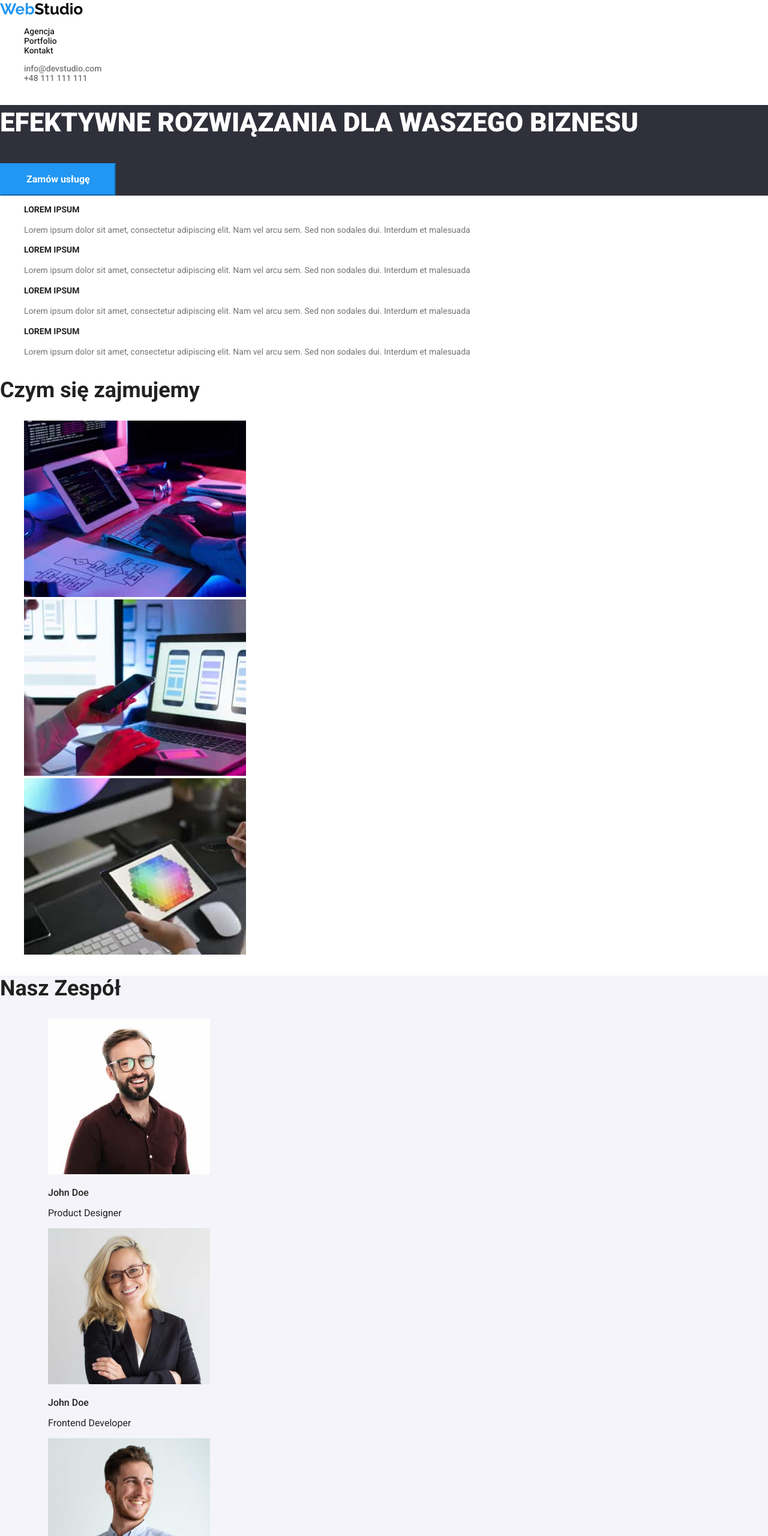
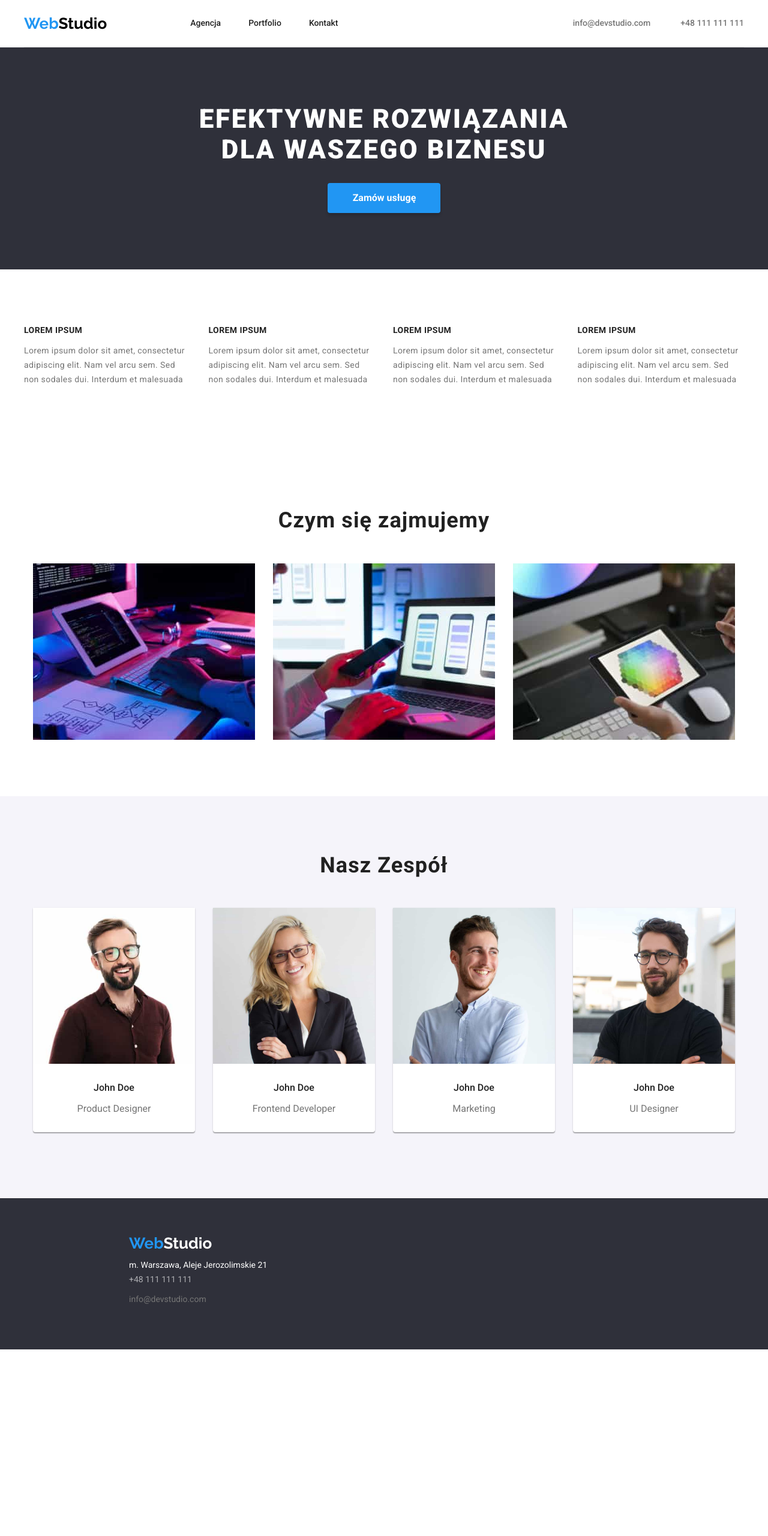
Before and after one commit to sebastianpawlik/goit-markup-hw-03, a plain HTML site: page index.html in a window 1280 px wide. Shown: the top 2560 px of the page at 60% size. After the commit the page ends 2249 px from the top, so only its background shows below. Drawn offline with nearby package versions, Linux system fonts and the light colour scheme.

Commit message:
create of hw3

```diff
--- a/CSS/style.css
+++ b/CSS/style.css
@@ -1,31 +1,63 @@
 :root {
   --black-main: #212121;
   --second-black: #000000;
-    --main-blue: #2196F3;
-    --background-grey: #2F303A;
-    --main-white: #FFFFFF;
-    --second-white: #F5F4FA;
+  --main-blue: #2196f3;
+  --background-grey: #2f303a;
+  --main-white: #ffffff;
+  --second-white: #f5f4fa;
   --main-silver: #757575;
   --footer-silver: rgba(255, 255, 255, 0.6);
 }
 body {
   font-family: "Roboto", sans-serif;
-    font-style: normal;
   color: var(--black-main);
+}
+h1,
+h2,
+h3,
+h4,
+h5,
+h6 {
+  margin: 0;
+}
+ul,
+ol {
+  margin: 0;
+  padding: 0;
+}
+a {
+  padding: 0;
+}
+img {
+  display: block;
+}
+section {
+  background-color: var(--main-white);
+  padding: 94px 0;
+}
+.container {
+  max-width: 1200px;
+  margin: 0 auto;
 }
 
 /* STYLIZACJA NAWIGACJI */
 
+header {
+  border-bottom: 1px solid #ececec;
+}
 .main-navigation-bullets {
   list-style: none;
 }
 .main-navigation-logo {
   text-decoration: none;
   cursor: pointer;
-    font-family: 'Raleway';
+  font-family: "Raleway";
   font-weight: 700;
   font-size: 26px;
   line-height: 1.19;
+  height: 31px;
+  margin-left: 0;
+  margin-right: 93px;
 }
 .logo1 {
   color: var(--main-blue);
@@ -33,109 +65,224 @@
 .logo2 {
   color: var(--second-black);
 }
+
 .main-navigation {
   font-weight: 500;
   font-size: 14px;
   line-height: 1.14;
-    text-decoration: none;}
+  text-decoration: none;
+  height: 79px;
+}
+.main-navigation.container {
+  display: flex;
+  align-items: center;
+  justify-content: space-between;
+}
 
-.main-navigation .text {
+.main-navigation-left-wrapper {
+  display: flex;
+  align-items: center;
+}
+
+.main-navigation-bullets {
+  display: flex;
+  align-items: center;
+}
+
+.main-navigation.text {
   color: var(--black-main);
+  margin-left: 46px;
 }
-.main-navigation .contacts {
+.main-navigation.contacts {
   color: var(--main-silver);
+  margin-left: 50px;
 }
+.main-navigation.text:not(:last-child) {
+  margin-right: 46px;
+}
+.main-navigation.contacts:not(:last-child) {
+  margin-right: 50px;
+}
+
 .main-navigation:hover {
-    color: var(--main-blue)
+  color: var(--main-blue);
 }
 .main-navigation:focus {
-    color: var(--main-blue)
+  color: var(--main-blue);
 }
 
 /* STYLIZACJA BODY - STUDIO */
-
 
 /* STYLIZACJA SEKCJI MAIN */
 .main-section {
   background: var(--background-grey);
   color: var(--main-white);
+  display: flex;
+  flex-direction: column;
+  max-width: 1600px;
+  margin: 0 auto;
+  align-items: center;
+  justify-content: center;
 }
 .main-section-header {
+  display: flex;
+  width: 696px;
+  text-transform: uppercase;
   font-weight: 900;
   font-size: 44px;
-    line-height: 1.36;
+  line-height: 1.16;
+  letter-spacing: 0.06em;
+  text-align: center;
+  justify-content: center;
 }
 .main-section-button {
-    border-color:var(--main-blue);
+  border-color: var(--main-blue);
   background: var(--main-blue);
-    color:  var(--main-white);
+  color: var(--main-white);
   font-weight: 700;
   font-size: 16px;
   line-height: 1.88;
   cursor: pointer;
   margin: 0;
   padding: 10px 41px 10px 42px;
+  display: flex;
+  justify-content: center;
+  align-items: center;
+  border-radius: 4px;
+  border-style: none;
+  margin-top: 30px;
+  box-shadow: 0px 4px 4px rgba(0, 0, 0, 0.15);
 }
 
 /* STYLIZACJA SEKCJI TEXT-BLOCKS */
 
 .text-container-bullets {
   list-style: none;
+  display: flex;
+  margin: 0 auto;
+  justify-content: center;
+  gap: 30px;
 }
 .text-container-header {
+  display: flex;
+  margin-bottom: 10px;
+  font-family: var(--font-family);
+  font-style: normal;
   font-weight: 700;
   font-size: 14px;
   line-height: 1.14;
   text-transform: uppercase;
   color: var(--black-main);
+  letter-spacing: 0.03em;
+  justify-content: flex-start;
 }
 .text-container-text {
+  display: flex;
+  font-family: var(--font-family);
+  font-style: normal;
   font-size: 14px;
   line-height: 1.7;
   color: var(--main-silver);
+  letter-spacing: 0.03em;
+  align-items: flex-start;
+  justify-content: flex-start;
 }
 
 /* STYLIZACJA SEKCJI PICTURES-CONTAINER */
-.pictures-container-bullets {
-    list-style: none;
-    }
-.pictures-container-header{
+
+.pictures-container-header {
+  display: flex;
   font-weight: 700;
   font-size: 36px;
   line-height: 1.17;
+  letter-spacing: 0.03em;
+  justify-content: center;
   color: var(--black-main);
 }
+.pictures-container-bullets {
+  list-style: none;
+  display: flex;
+  justify-content: center;
+  margin-top: 50px;
+  font-weight: 700;
+  font-size: 36px;
+  line-height: 1.17;
+  letter-spacing: 0.03em;
+  gap: 30px;
+}
+.pictures-container-bullets:not(:last-child) {
+  margin-right: 30px;
+}
+
 /* STYLIZACJA SEKCJI TEAM MEMBERS */
 .team-members-container {
-    background-color:  var(--second-white);
+  background-color: var(--second-white);
+  display: flex;
+  flex-direction: column;
+  margin: 0 auto;
+  align-items: center;
 }
 .team-members-container-bullets {
   list-style: none;
+  display: flex;
+  justify-content: center;
+  margin-top: 50px;
+  align-items: center;
 }
-.team-members-container-header{
+.team-members-container-header {
   font-weight: 700;
   font-size: 36px;
-line-height: 42px;
+  line-height: 1.17;
+  letter-spacing: 0.03em;
   color: var(--black-main);
 }
-.team-members-container-name{
+.team-members-container-pictures:not(:last-child) {
+  margin-right: 30px;
+}
+
+.team-members-container-single-picture {
+  width: 270px;
+  background-color: var(--main-white);
+  text-align: center;
+  box-shadow: 0px 1px 3px rgba(0, 0, 0, 0.12), 0px 1px 1px rgba(0, 0, 0, 0.14),
+    0px 2px 1px rgba(0, 0, 0, 0.2);
+  border-radius: 0px 0px 4px 4px;
+}
+
+.team-members-container-name {
   font-weight: 500;
   font-size: 16px;
   line-height: 1.19;
   color: var(--black-main);
+  width: 270px;
+  padding-top: 30px;
 }
-.team-members-container-positions {
+.team-members-container-position {
   font-size: 16px;
   line-height: 1.19;
   color: var(--main-silver);
+  width: 270px;
+  padding-bottom: 30px;
 }
 
 /* STYLIZACJA FOOTERA */
 
-.footer-background{
+.footer-background {
   background: var(--background-grey);
+  max-width: 100%;
+  height: 252px;
+  display: flex;
+  flex-direction: column;
+  align-items: flex-start;
 }
-.footer-contacts{
+
+.footer.main-navigation-logo {
+  margin-top: 60px;
+  margin-left: 215px;
+  text-decoration: none;
+}
+
+.footer-contacts {
   color: var(--footer-silver);
   list-style: none;
   text-decoration: none;
@@ -143,18 +290,37 @@ color: var(--main-silver);
   font-weight: 400;
   font-size: 14px;
   line-height: 1.71;
+  margin-left: 215px;
 }
 .footer-address {
-    color:  var(--main-white);
+  color: var(--main-white);
+  margin-top: 9px;
 }
 .footer-phone-portfolio {
+  color: var(--main-silver);
+  margin-top: 9px;
   text-decoration: underline;
 }
-.logo2-footer{
-    color:  var(--main-white);
+.footer-mail {
+  color: var(--main-silver);
+  margin-top: 9px;
+}
+
+.logo2-footer {
+  color: var(--main-white);
 }
 
 /* STYLIZACJA BODY - PORTFOLIO */
+
+.portfolio-buttons {
+  display: flex;
+  align-items: center;
+  justify-content: center;
+  max-width: 1200px;
+  width: 100%;
+  gap: 8px;
+  margin-top: 94px;
+}
 
 .portfolio-button {
   color: var(--black-main);
@@ -165,25 +331,53 @@ color: var(--main-silver);
   border: none;
   text-align: center;
   letter-spacing: 0.03em;
+  text-decoration: none;
+  border-radius: 4px;
+  padding: 6px 22px;
 }
 .portfolio-button:hover {
-    color:  var(--main-white);
+  color: var(--main-white);
   background-color: var(--main-blue);
   border-color: var(--main-blue);
   cursor: pointer;
 }
 .portfolio-pictures-container-bullets {
   list-style: none;
+  display: flex;
+  flex-wrap: wrap;
+  justify-content: center;
+  align-items: center;
+  gap: 30px;
+  margin: 0 auto;
 }
+.portfolio-pictures-single-picture {
+  display: flex;
+  flex-basis: calc((100% - (370px * 3)) / 3);
+}
+
+.portfolio-pictures-single-picture figcaption {
+  border: 1px solid;
+  border-color: var(--second-white);
+}
+
 .portfolio-pictures-container-header {
   font-weight: 700;
   font-size: 18px;
   line-height: 2;
   letter-spacing: 0.06em;
+  margin-top: 20px;
+  margin-left: 24px;
+  line-height: 2;
 }
 .portfolio-pictures-container-text {
   font-weight: 400;
   font-size: 16px;
   line-height: 1.87px;
   letter-spacing: 0.03em;
+  margin-top: 4px;
+  margin-left: 24px;
+  line-height: 2;
 }
+figure {
+  margin: 0;
+}
--- a/index.html
+++ b/index.html
@@ -1,74 +1,91 @@
 <!DOCTYPE html>
 <html lang="en">
   <head>
-    <meta charset="UTF-8">
-    <meta http-equiv="X-UA-Compatible" content="IE=edge">
-    <meta name="viewport" content="width=device-width, initial-scale=1.0">
-    <link rel="preconnect" href="https://fonts.googleapis.com">
-    <link rel="preconnect" href="https://fonts.gstatic.com" crossorigin>
-    <link href="https://fonts.googleapis.com/css2?family=Raleway:wght@700&family=Roboto:wght@400;500;700;900&display=swap" rel="stylesheet">
-    <link rel="preconnect" href="https://fonts.googleapis.com">
-    <link rel="preconnect" href="https://fonts.gstatic.com" crossorigin>
-    <link href="https://fonts.googleapis.com/css2?family=Raleway:wght@700&family=Roboto:wght@700&display=swap" rel="stylesheet">
+    <meta charset="UTF-8" />
+    <meta http-equiv="X-UA-Compatible" content="IE=edge" />
+    <meta name="viewport" content="width=device-width, initial-scale=1.0" />
+    <link rel="preconnect" href="https://fonts.googleapis.com" />
+    <link rel="preconnect" href="https://fonts.gstatic.com" crossorigin />
+    <link
+      href="https://fonts.googleapis.com/css2?family=Raleway:wght@700&family=Roboto:wght@400;500;700;900&display=swap"
+      rel="stylesheet"
+    />
+    <link rel="preconnect" href="https://fonts.googleapis.com" />
+    <link rel="preconnect" href="https://fonts.gstatic.com" crossorigin />
+    <link
+      href="https://fonts.googleapis.com/css2?family=Raleway:wght@700&family=Roboto:wght@700&display=swap"
+      rel="stylesheet"
+    />
     <link rel="stylesheet" href="./css/modern-normalize.min.css" />
-    <link rel="stylesheet" href="CSS/style.css">
+    <link rel="stylesheet" href="CSS/style.css" />
 
     <title>Studio</title>
   </head>
   <body>
-    <header class="main-navigation">
-        <nav >
-            <a href="text" class="main-navigation-logo"><span class="logo1">Web</span><span class="logo2">Studio</span></a>
+    <header class="main-navigation container">
+      <nav class="main-navigation-left-wrapper">
+        <a href="text" class="main-navigation-logo logo"
+          ><span class="logo1">Web</span><span class="logo2">Studio</span></a
+        >
         <ul class="main-navigation-bullets">
           <li><a class="main-navigation text" href="index.html">Agencja</a></li>
-                <li><a class="main-navigation text" href="portfolio.html">Portfolio</a></li>
+          <li>
+            <a class="main-navigation text" href="portfolio.html">Portfolio</a>
+          </li>
           <li><a class="main-navigation text" href="Kontakt">Kontakt</a></li>
         </ul>
       </nav>
       <div>
         <ul class="main-navigation-bullets">
-                <li><a class="main-navigation contacts" href="mailto:info@devstudio.com">info@devstudio.com</a></li>
-                <li><a class="main-navigation contacts" href="tel:+48111111111">+48 111 111 111</a></li>
+          <li>
+            <a class="main-navigation contacts" href="mailto:info@devstudio.com"
+              >info@devstudio.com</a
+            >
+          </li>
+          <li>
+            <a class="main-navigation contacts" href="tel:+48111111111"
+              >+48 111 111 111</a
+            >
+          </li>
         </ul>
       </div>
     </header>
     <main>
       <section class="main-section">
-            <h1 class="main-section-header">EFEKTYWNE ROZWIĄZANIA DLA WASZEGO BIZNESU</h1>
+        <h1 class="main-section-header">
+          EFEKTYWNE ROZWIĄZANIA DLA WASZEGO BIZNESU
+        </h1>
         <button class="main-section-button" type="button">Zamów usługę</button>
       </section>
-        <section class="text-container">
+
+      <section class="text-container container">
         <ul class="text-container-bullets">
           <li>
-                    <h2 class="text-container-header">
-                        LOREM IPSUM
-                    </h2>
+            <h2 class="text-container-header">LOREM IPSUM</h2>
             <p class="text-container-text">
-                        Lorem ipsum dolor sit amet, consectetur adipiscing elit. Nam vel arcu sem. Sed non sodales dui. Interdum et malesuada
+              Lorem ipsum dolor sit amet, consectetur adipiscing elit. Nam vel
+              arcu sem. Sed non sodales dui. Interdum et malesuada
             </p>
           </li>
           <li>
-                    <h2 class="text-container-header">
-                        LOREM IPSUM
-                    </h2>
+            <h2 class="text-container-header">LOREM IPSUM</h2>
             <p class="text-container-text">
-                        Lorem ipsum dolor sit amet, consectetur adipiscing elit. Nam vel arcu sem. Sed non sodales dui. Interdum et malesuada
+              Lorem ipsum dolor sit amet, consectetur adipiscing elit. Nam vel
+              arcu sem. Sed non sodales dui. Interdum et malesuada
             </p>
           </li>
           <li>
-                    <h2 class="text-container-header">
-                        LOREM IPSUM
-                    </h2>
+            <h2 class="text-container-header">LOREM IPSUM</h2>
             <p class="text-container-text">
-                        Lorem ipsum dolor sit amet, consectetur adipiscing elit. Nam vel arcu sem. Sed non sodales dui. Interdum et malesuada
+              Lorem ipsum dolor sit amet, consectetur adipiscing elit. Nam vel
+              arcu sem. Sed non sodales dui. Interdum et malesuada
             </p>
           </li>
           <li>
-                    <h2 class="text-container-header">
-                        LOREM IPSUM
-                    </h2>
+            <h2 class="text-container-header">LOREM IPSUM</h2>
             <p class="text-container-text">
-                        Lorem ipsum dolor sit amet, consectetur adipiscing elit. Nam vel arcu sem. Sed non sodales dui. Interdum et malesuada
+              Lorem ipsum dolor sit amet, consectetur adipiscing elit. Nam vel
+              arcu sem. Sed non sodales dui. Interdum et malesuada
             </p>
           </li>
         </ul>
@@ -77,49 +94,87 @@
         <h2 class="pictures-container-header">Czym się zajmujemy</h2>
         <ul class="pictures-container-bullets">
           <li>
-                    <img width="370" height="294" src="./images/whatwedo1.jpg" alt="rece piszące na klawiaturze przed ekranem">
+            <img
+              width="370"
+              height="294"
+              src="./images/whatwedo1.jpg"
+              alt="rece piszące na klawiaturze przed ekranem"
+            />
           </li>
           <li>
-                    <img width="370" height="294" src="./images/whatwedo2.jpg" alt="lewa ręka trzymajaca telfon komórkowy prawa na klawiaturze laptopa">
+            <img
+              width="370"
+              height="294"
+              src="./images/whatwedo2.jpg"
+              alt="lewa ręka trzymajaca telfon komórkowy prawa na klawiaturze laptopa"
+            />
           </li>
           <li>
-                    <img width="370" height="294" src="./images/whatwedo3.jpg" alt="lewa ręka trzymajaca tablet nad klawiaturą na biurku">
+            <img
+              width="370"
+              height="294"
+              src="./images/whatwedo3.jpg"
+              alt="lewa ręka trzymajaca tablet nad klawiaturą na biurku"
+            />
           </li>
         </ul>
       </section>
+
       <section class="team-members-container">
         <h2 class="team-members-container-header">Nasz Zespół</h2>
         <ul class="team-members-container-bullets">
-                <li>
-                    <figure>
-                        <img width="270" height="260" src="./images/johndoe1.jpg " alt="uśmiechniety mężczyzna z brodą">
+          <li class="team-members-container-pictures">
+            <figure class="team-members-container-single-picture">
+              <img
+                width="270"
+                height="260"
+                src="./images/johndoe1.jpg "
+                alt="uśmiechniety mężczyzna z brodą"
+              />
               <figcaption>
                 <h3 class="team-members-container-name">John Doe</h3>
                 <p class="team-members-container-position">Product Designer</p>
               </figcaption>
             </figure>
           </li>
-                <li>
-                    <figure>
-                        <img width="270" height="260" src="./images/johndoe2.jpg " alt="uśmiechnieta kobieta w okularach">
+          <li class="team-members-container-pictures">
+            <figure class="team-members-container-single-picture">
+              <img
+                width="270"
+                height="260"
+                src="./images/johndoe2.jpg "
+                alt="uśmiechnieta kobieta w okularach"
+              />
               <figcaption>
                 <h3 class="team-members-container-name">John Doe</h3>
-                        <p class="team-members-container-position">Frontend Developer</p>
+                <p class="team-members-container-position">
+                  Frontend Developer
+                </p>
               </figcaption>
             </figure>
           </li>
-                <li>
-                    <figure>
-                        <img width="270" height="260" src="./images/johndoe3.jpg " alt="uśmiechniety mężczyzna spogladający w lewo">
+          <li class="team-members-container-pictures">
+            <figure class="team-members-container-single-picture">
+              <img
+                width="270"
+                height="260"
+                src="./images/johndoe3.jpg "
+                alt="uśmiechniety mężczyzna spogladający w lewo"
+              />
               <figcaption>
                 <h3 class="team-members-container-name">John Doe</h3>
                 <p class="team-members-container-position">Marketing</p>
               </figcaption>
             </figure>
           </li>
-                <li>
-                    <figure>
-                        <img width="270" height="260" src="./images/johndoe4.jpg " alt="uśmiechniety mężczyzna z brodą">
+          <li class="team-members-container-pictures">
+            <figure class="team-members-container-single-picture">
+              <img
+                width="270"
+                height="260"
+                src="./images/johndoe4.jpg "
+                alt="uśmiechniety mężczyzna z brodą"
+              />
               <figcaption>
                 <h3 class="team-members-container-name">John Doe</h3>
                 <p class="team-members-container-position">UI Designer</p>
@@ -129,8 +184,12 @@
         </ul>
       </section>
     </main>
-    <footer class="footer-background">
-        <a href="text" class="main-navigation-logo"><span class="logo1">Web</span><span class="logo2 logo2-footer">Studio</span></a>
+
+    <footer class="footer-background container">
+      <a href="text" class="footer main-navigation-logo"
+        ><span class="logo1">Web</span
+        ><span class="logo2 logo2-footer">Studio</span></a
+      >
       <address>
         <ul class="footer-contacts">
           <li class="footer-address">m. Warszawa, Aleje Jerozolimskie 21</li>
```
Also changed, not shown: portfolio.html (+129 -49 lines). Lines whose indentation alone changed are shown as unchanged.
